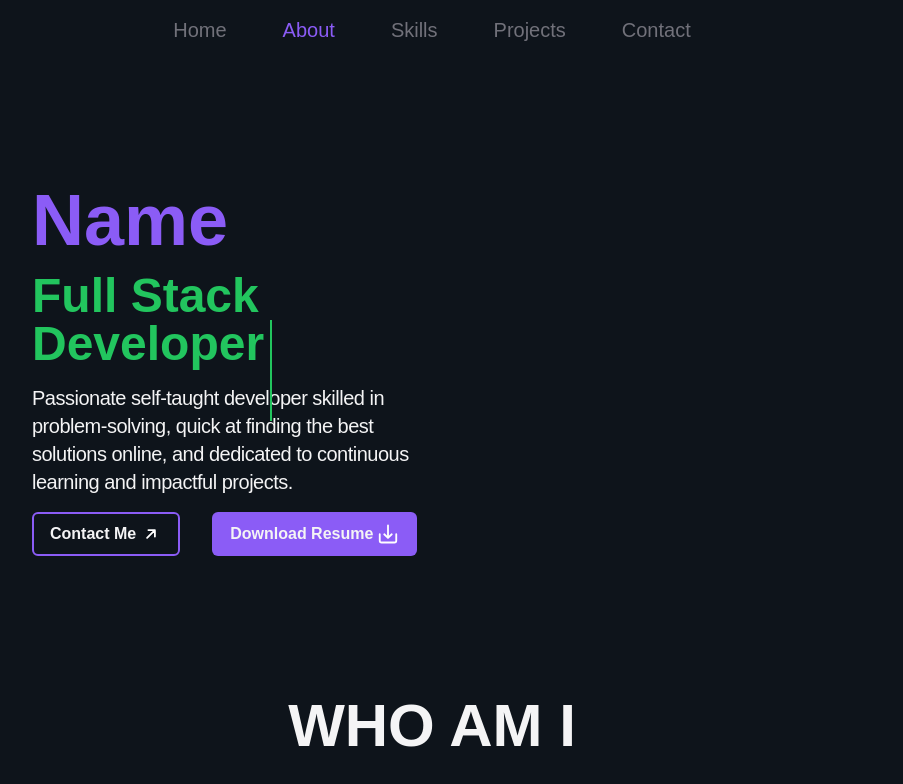
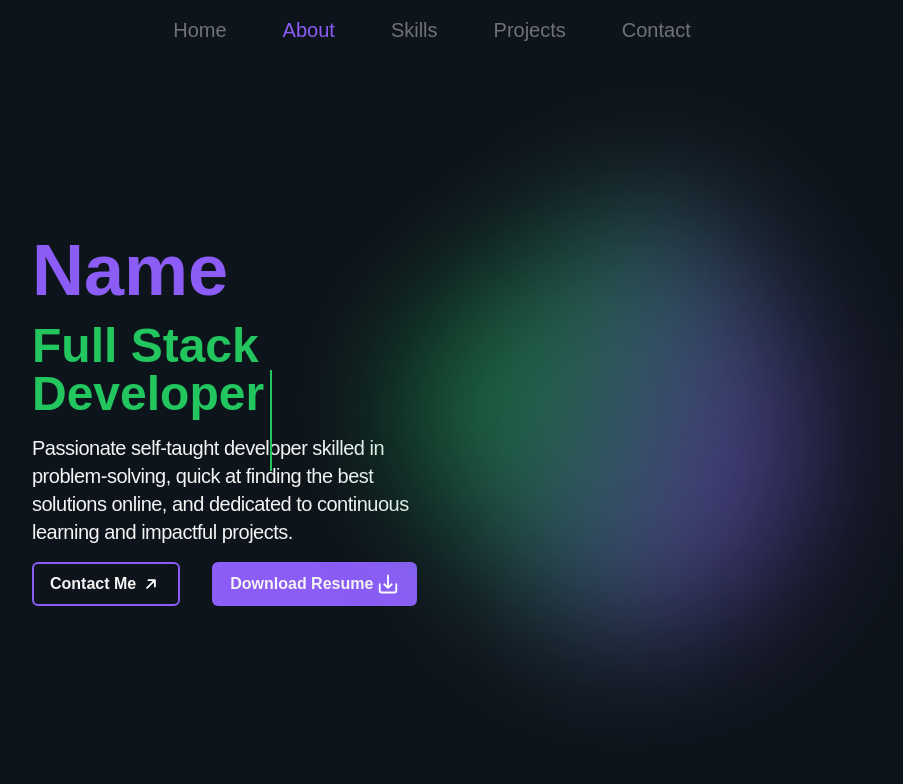
Before and after one commit to programmer-rahul/personal-portfolio, a Next.js app: page / in a window 1280 px wide. Shown: the top 784 px of the page, without its empty margins (208-1111 px from the left). Built offline with nearby package versions, Linux system fonts and the light colour scheme; a web font is replaced by a local one.

Commit message:
add blob animation

```diff
--- a/app/components/about/about-section.tsx
+++ b/app/components/about/about-section.tsx
@@ -9,7 +9,7 @@ export default function AboutSection() {
         </div>
 
         <div>
-          <div className="text-xl space-y-3 px-20 font-secondary text-primary-foreground/60">
+          <div className="space-y-3 px-20 font-secondary text-xl text-primary-foreground/60">
             <p className="text-center">
               Hello, I&apos;m Rahul, a{" "}
               <span className="text-typewriter">
--- a/app/components/home/home-section.tsx
+++ b/app/components/home/home-section.tsx
@@ -1,10 +1,13 @@
+import BlobAnimation from "../ui/blob-animation";
 import IntroPanel from "./intro-panel";
 
 export default function HomeSection() {
   return (
     <section>
-      <div className="h-[620px] flex items-center">
+      <div className="flex h-[720px] items-center">
         <IntroPanel />
+
+        <BlobAnimation />
       </div>
     </section>
   );
--- /dev/null
+++ b/app/components/ui/blob-animation.tsx
@@ -0,0 +1,7 @@
+export default function BlobAnimation() {
+  return (
+    <div className="blob-container opacity-50 blur-3xl">
+      <div className="blob" />
+    </div>
+  );
+}
--- a/app/components/ui/infinite-carousel.tsx
+++ b/app/components/ui/infinite-carousel.tsx
@@ -34,7 +34,7 @@ export default function InfiniteCarousel({
               alt="skill-image"
               className="w-10"
             />
-            <p className="text-secondary-foreground text-xs tracking-tighter">
+            <p className="text-primary-foreground tracking-tighter">
               {skill.name}
             </p>
           </div>
--- a/app/globals.css
+++ b/app/globals.css
@@ -173,3 +173,42 @@
     left: 100%;
   }
 }
+
+/* blob animation  */
+.blob {
+  width: 400px;
+  height: 400px;
+  background: linear-gradient(
+    64deg,
+    rgba(var(--main)) 23%,
+    rgba(var(--main)) 23%,
+    rgba(var(--typewriter)) 80%
+  );
+
+  border-radius: 28% 72% 22% 78% / 39% 23% 77% 61%;
+  transform: rotate(0deg);
+  will-change: border-radius, transform;
+
+  animation:
+    blob 3s linear infinite,
+    spin 10s linear infinite;
+}
+
+@keyframes blob {
+  0%,
+  100% {
+    border-radius: 28% 72% 22% 78% / 39% 23% 77% 61%;
+  }
+  50% {
+    border-radius: 72% 28% 50% 50% / 55% 26% 74% 45%;
+  }
+}
+
+@keyframes spin {
+  0% {
+    transform: rotate(0deg);
+  }
+  100% {
+    transform: rotate(359deg);
+  }
+}
```
